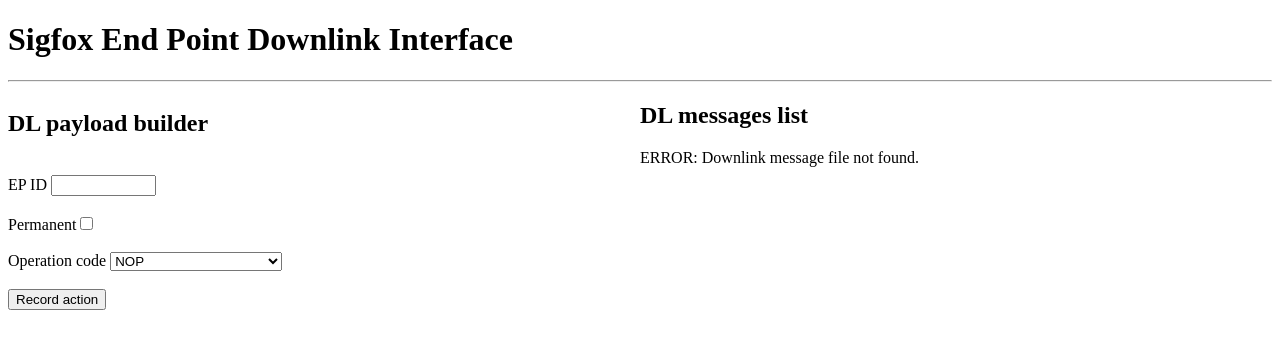
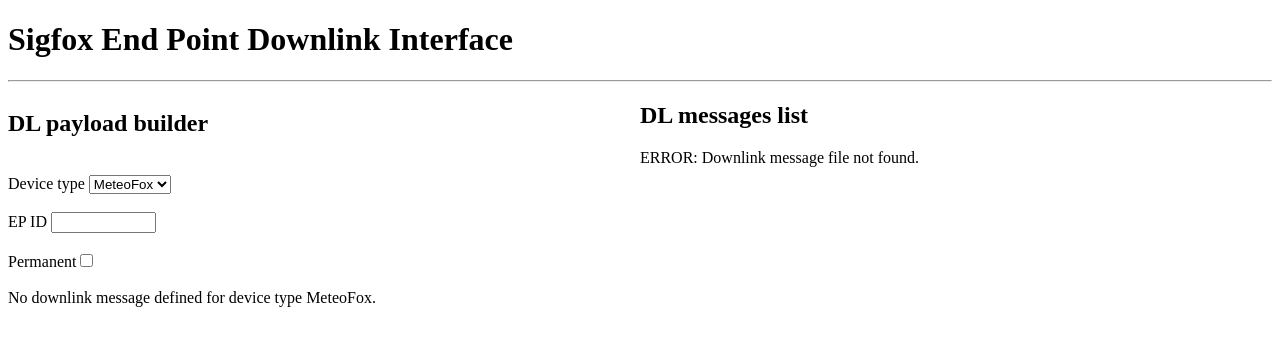
Before and after one commit to Ludovic-Lesur/sigfox-ep-dl-interface, a PHP site: page / in a window 1280 px wide. Shown: the top 349 px of the page. Run offline with PHP 8.4, Linux system fonts and the light colour scheme.

Commit message:
Improve interface to support multiple device types.

```diff
--- a/ep/dinfox.php
+++ b/ep/dinfox.php
@@ -21,27 +21,6 @@
 	if (isset($_POST['operation_code']) != 0) {
 	    $operation_code=$_POST['operation_code'];
 	}
-	// Start form.
-	echo "<form method='POST' action=''>";
-	// EP-ID field.
-	echo "<br><label for='id_sigfox_ep_id'>EP ID </label>";
-	echo "<input id='id_sigfox_ep_id' type='text' name='sigfox_ep_id' pattern='[a-fA-F\d]{8,8}'";
-	if ((isset($_POST['sigfox_ep_id']) != 0) && (isset($_POST['record_action']) == 0)) {
-	    if (strlen($_POST['sigfox_ep_id']) > 0) {
-	        echo " value=";
-	        echo $_POST['sigfox_ep_id'];
-	    }
-	}
-	echo " required size='10' />";
-	echo "<br>";
-	// Permanent attribute check box.
-	echo "<br><label for='horns'>Permanent</label>";
-	echo "<input type='checkbox' name='permanent_flag'";
-	if ((isset($_POST['permanent_flag']) != 0) && (isset($_POST['record_action']) == 0)) {
-	    echo " checked";
-	}
-	echo "/>";
-	echo "<br>";
 	// Operation codes select form.
 	echo "<br><label for='OperationCode'>Operation code </label>";
 	echo "<select name='operation_code' onchange='this.form.submit()'>";
@@ -278,6 +257,4 @@
         echo "<br>";
         echo "<input type='submit' name='record_action' value='Record action'/>";
     }
-    // End form.
-    echo "</form>";
 ?>
--- a/index.php
+++ b/index.php
@@ -14,16 +14,71 @@
 		<title>Sigfox End-Point Downlink Interface</title>
 	</head>
 	<?php
-	   // Global variables.
-	   $DOWNLINK_MESSAGES_FILE = '../sigfox-ep-server/sigfox_downlink_messages.json';
-	   $dl_payload = array(0, 0, 0, 0, 0, 0, 0, 0);
+        // Global variables.
+        $DOWNLINK_MESSAGES_FILE = '../sigfox-ep-server/sigfox_downlink_messages.json';
+        $dl_payload = array(0, 0, 0, 0, 0, 0, 0, 0);
+        $DEVICE_TYPE_LIST = array(
+            "MeteoFox",
+            "ATXFox",
+            "TrackFox",
+            "DINFox",
+            "HomeFox"
+        );
+        $device_type = 0;
 	?>
 	<body>
 		<h1>Sigfox End Point Downlink Interface</h1>
 		<hr>
 		<div class="column left">
 			<h2>DL payload builder</h2>
-			<?php include 'ep/dinfox.php'; ?>
+			<?php
+			// Read device type.
+			if (isset($_POST['device_type']) != 0) {
+			    $device_type=$_POST['device_type'];
+			}
+			// Start form.
+			echo "<form method='POST' action=''>";
+			// Device type select form.
+			echo "<br><label for='DeviceType'>Device type </label>";
+			echo "<select name='device_type' onchange='this.form.submit()'>";
+			for ($idx=0 ; $idx<count($DEVICE_TYPE_LIST) ; $idx++) {
+			    // Generate form line.
+			    $selected = ($idx == $device_type) ? 'selected' : '';
+			    echo "<option value=$idx $selected> $DEVICE_TYPE_LIST[$idx]</option>";
+			}
+			echo "</select>";
+			echo "<br>";
+			// EP-ID field.
+			echo "<br><label for='id_sigfox_ep_id'>EP ID </label>";
+			echo "<input id='id_sigfox_ep_id' type='text' name='sigfox_ep_id' pattern='[a-fA-F\d]{8,8}'";
+			if ((isset($_POST['sigfox_ep_id']) != 0) && (isset($_POST['record_action']) == 0)) {
+			    if (strlen($_POST['sigfox_ep_id']) > 0) {
+			        echo " value=";
+			        echo $_POST['sigfox_ep_id'];
+			    }
+			}
+			echo " required size='10' />";
+			echo "<br>";
+			// Permanent attribute check box.
+			echo "<br><label for='horns'>Permanent</label>";
+			echo "<input type='checkbox' name='permanent_flag'";
+			if ((isset($_POST['permanent_flag']) != 0) && (isset($_POST['record_action']) == 0)) {
+			    echo " checked";
+			}
+			echo "/>";
+			echo "<br>";
+			// Display payload builder for the selected device type.
+			switch ($device_type) {
+		    case 3:
+		        include 'ep/dinfox.php';
+		        break;
+		    default:
+		        echo "<br>No downlink message defined for device type $DEVICE_TYPE_LIST[$device_type].<br>";
+		        break;
+			}
+			// End form.
+			echo "</form>";
+			?>
 		</div>
 		<?php include 'record.php' ?>
 		<?php include 'remove.php' ?>
```
Also changed, not shown: README.md.
